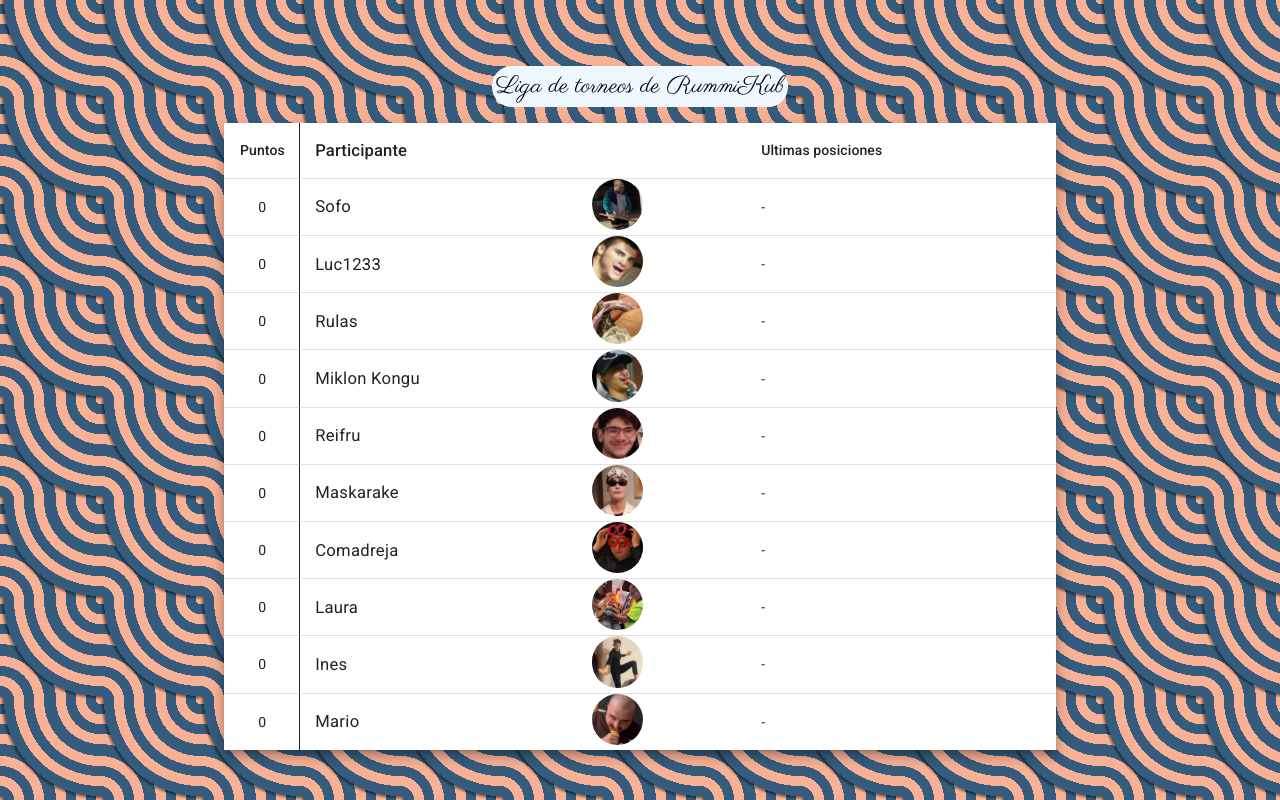
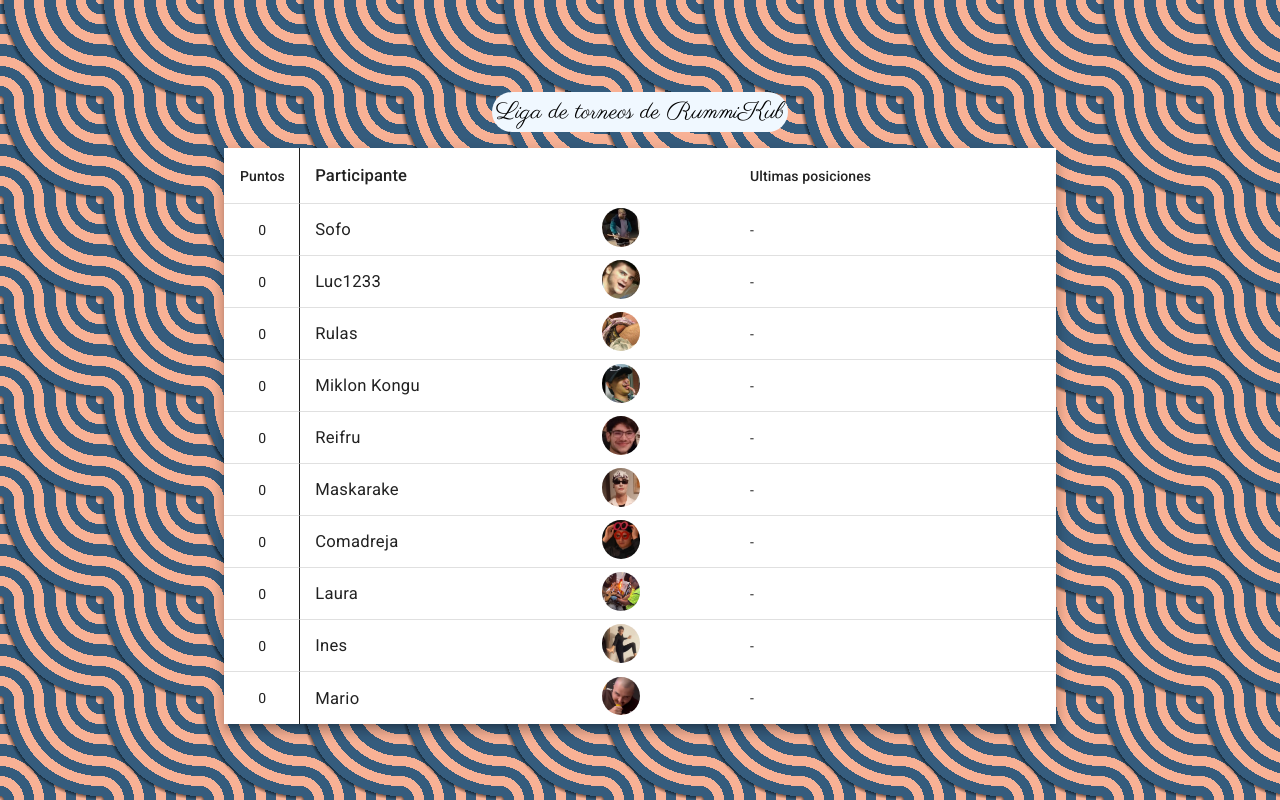
Before and after one commit to sebastian1999-hub/DMK, an Angular app: page / in a window 1280 px wide. Built offline with nearby package versions, Linux system fonts and the light colour scheme; a web font is replaced by a local one.

Commit message:
nuevo git

```diff
--- a/src/styles.css
+++ b/src/styles.css
@@ -2,7 +2,7 @@
 body{
     margin: 0px;
 }
-html, body { height: 100%; }
+html, body { height: 100vh; }
 body { margin: 0; font-family: Roboto, "Helvetica Neue", sans-serif; }
 .fredericka-the-great-regular {
   font-family: "Fredericka the Great", serif;
@@ -23,7 +23,7 @@
     padding: 0.3vw;
 }
 img{
-    max-width: 4vw;
+    max-width: 3vw;
     aspect-ratio: 1;
     border-radius: 50%;
     object-fit:cover;
```
